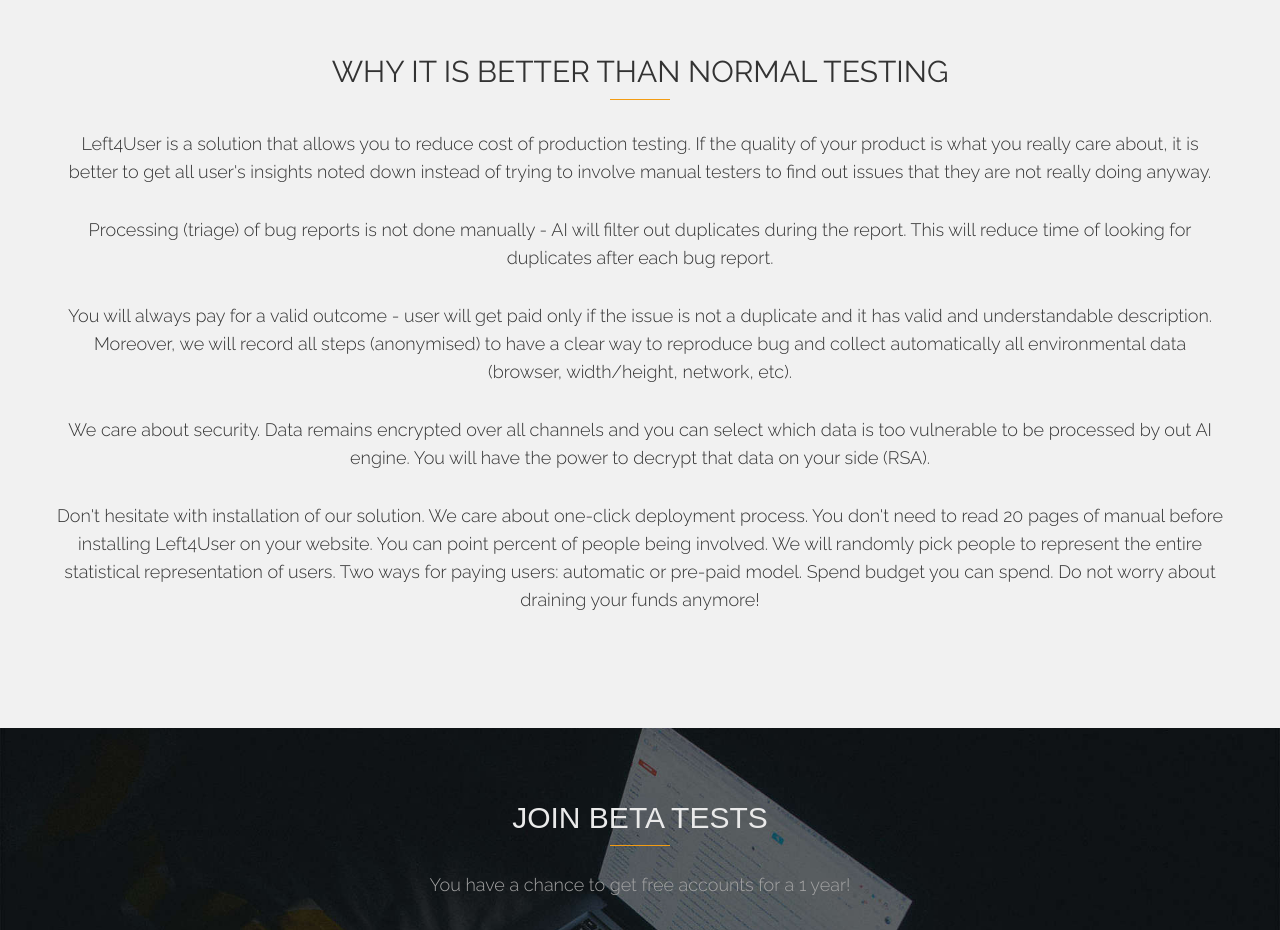
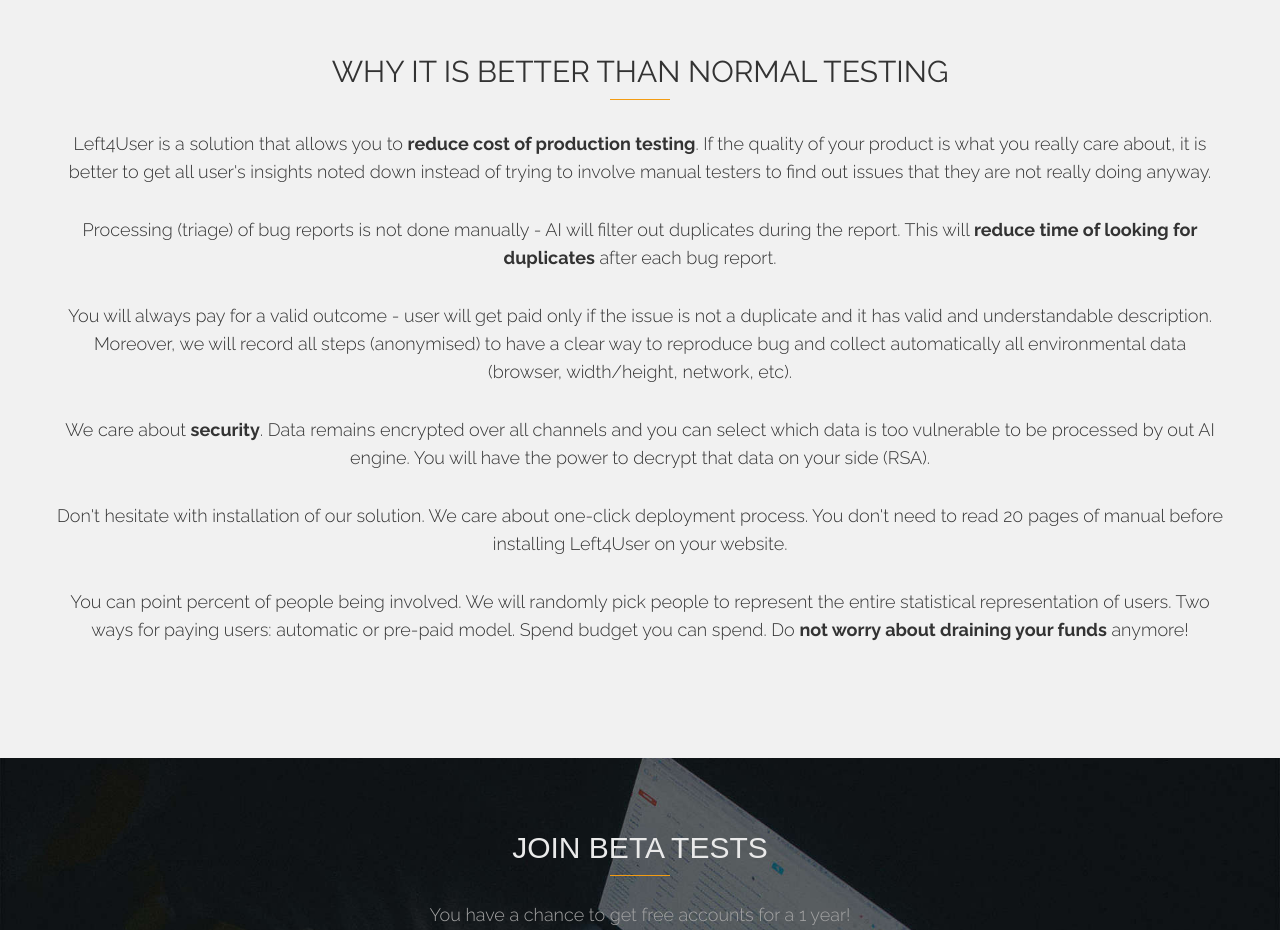
Before and after one commit to puradawid/left4user.com, a plain HTML site: page index.html in a window 1280 px wide. Shown: the part 1280-2210 px from the top of the page. Drawn offline with nearby package versions, Linux system fonts and the light colour scheme.

Commit message:
Fix typos

```diff
--- a/index.html
+++ b/index.html
@@ -73,32 +73,32 @@
         <div class="content">
             <h2>Why it is better than normal testing</h2>
               <div class="col_text-body">
-                <p>Left4User is a solution that allows you to reduce cost of
-                production testing. If the quality of your product is what you
+                <p>Left4User is a solution that allows you to <strong>reduce cost of
+                production testing</strong>. If the quality of your product is what you
                 really care about, it is better to get all user's insights noted
                 down instead of trying to involve manual testers to find out issues
                 that they are not really doing anyway. </p>
                 <p>Processing (triage) of bug reports is not done manually - AI
-                will filter out duplicates during the report. This will reduce time
-                of looking for duplicates after each bug report. </p>
+                will filter out duplicates during the report. This will <strong>reduce time
+                of looking for duplicates</strong> after each bug report. </p>
                 <p>You will always pay for a valid outcome - user will get paid
                 only if the issue is not a duplicate and it has valid and
                 understandable description. Moreover, we will record all steps
                 (anonymised) to have a clear way to reproduce bug and collect
                 automatically all environmental data (browser, width/height,
                 network, etc).</p>
-                <p>We care about security. Data remains encrypted over all channels
+                <p>We care about <strong>security</strong>. Data remains encrypted over all channels
                 and you can select which data is too vulnerable to be processed by
                 out AI engine. You will have the power to decrypt that data on your
                 side (RSA). </p>
                 <p>Don't hesitate with installation of our solution. We care about
                 one-click deployment process. You don't need to read 20 pages of
-                manual before installing Left4User on your website.  You can point
-                percent of people being involved. We will randomly pick people to
-                represent the entire statistical representation of users.
-                Two ways for paying users: automatic or pre-paid model.
-                Spend budget you can spend. Do not worry about draining your funds
-                anymore!</p>
+                manual before installing Left4User on your website.</p>
+                <p>You can point percent of people being involved. We will
+                randomly pick people to represent the entire statistical
+                representation of users.  Two ways for paying users: automatic
+                or pre-paid model. Spend budget you can spend. Do <strong>not worry
+                about draining your funds</strong> anymore!</p>
               </div>
           </div>
       </div>
```
